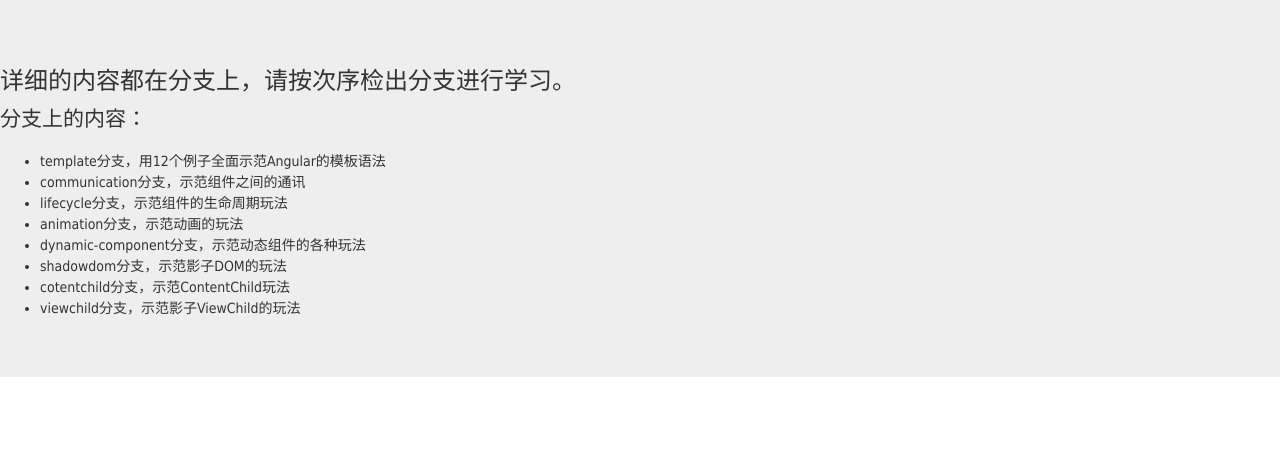
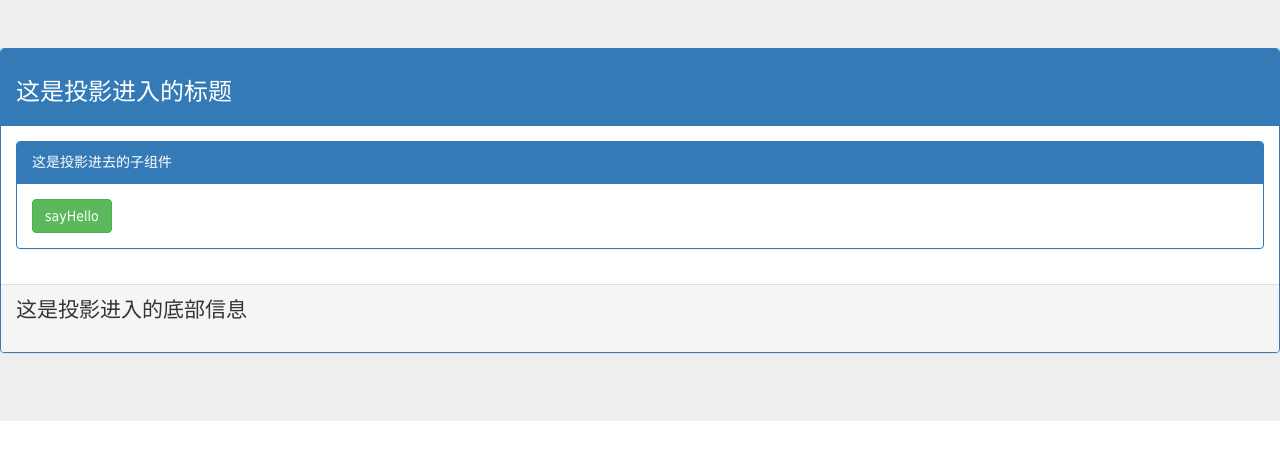
Before and after one commit to tanghuangthree/learn-angular, an Angular app: page / in a window 1280 px wide. Shown: the top 460 px of the page. Built offline with nearby package versions, Linux system fonts and the light colour scheme.

Commit message:
Function Or Bug: update projection Symptom: N/A BugID:  N/A Root Cause: N/A Solution: N/A Note:  N/A

```diff
--- a/src/app/app.component.html
+++ b/src/app/app.component.html
@@ -1,16 +1,7 @@
 <div class="jumbotron">
-  <h3>
-    详细的内容都在分支上，请按次序检出分支进行学习。
-  </h3>
-  <p>分支上的内容：</p>
-  <ul>
-    <li>template分支，用12个例子全面示范Angular的模板语法</li>
-    <li>communication分支，示范组件之间的通讯</li>
-    <li>lifecycle分支，示范组件的生命周期玩法</li>
-    <li>animation分支，示范动画的玩法</li>
-    <li>dynamic-component分支，示范动态组件的各种玩法</li>
-    <li>shadowdom分支，示范影子DOM的玩法</li>
-    <li>cotentchild分支，示范ContentChild玩法</li>
-    <li>viewchild分支，示范影子ViewChild的玩法</li>
-  </ul>
+  <test-ng-content>
+    <h3>这是投影进入的标题</h3>
+    <p>这是投影进入的底部信息</p>
+    <child-one (myevent)="fatherDoSomething($event)"></child-one>
+  </test-ng-content>
 </div>
--- a/src/app/app.component.ts
+++ b/src/app/app.component.ts
@@ -7,4 +7,8 @@
 })
 export class AppComponent {
   title = 'app';
+
+  fatherDoSomething(event):void {
+    console.log(event);
+  }
 }
--- a/src/app/app.module.ts
+++ b/src/app/app.module.ts
@@ -2,10 +2,14 @@
 import { NgModule } from '@angular/core';
 
 import { AppComponent } from './app.component';
+import { ChildOneComponent } from './child-one/child-one.component';
+import { TestNgContentComponent } from './test-ng-content/test-ng-content.component';
 
 @NgModule({
   declarations: [
-    AppComponent
+    AppComponent,
+    ChildOneComponent,
+    TestNgContentComponent
   ],
   imports: [
     BrowserModule
--- /dev/null
+++ b/src/app/child-one/child-one.component.html
@@ -0,0 +1,6 @@
+<div class="panel panel-primary">
+  <div class="panel-heading">这是投影进去的子组件</div>
+  <div class="panel-body">
+    <button class="btn btn-success" (click)="sayHello()">sayHello</button>
+  </div>
+</div>
--- /dev/null
+++ b/src/app/child-one/child-one.component.ts
@@ -0,0 +1,19 @@
+import { Component, OnInit, Output, EventEmitter } from '@angular/core';
+
+@Component({
+  selector: 'child-one',
+  templateUrl: './child-one.component.html',
+  styleUrls: ['./child-one.component.scss']
+})
+export class ChildOneComponent implements OnInit {
+  @Output()
+  myevent:EventEmitter<string> = new EventEmitter<string>();
+  constructor() { }
+
+  ngOnInit() {
+  }
+  sayHello():void {
+    this.myevent.emit("被投影的子组件也可以派发事件...");
+  }
+
+}
--- /dev/null
+++ b/src/app/test-ng-content/test-ng-content.component.html
@@ -0,0 +1,11 @@
+<div class="panel panel-primary">
+  <div class="panel-heading">
+    <ng-content select="h3"></ng-content>
+  </div>
+  <div class="panel-body">
+    <ng-content select="child-one"></ng-content>
+  </div>
+  <div class="panel-footer">
+    <ng-content select="p"></ng-content>
+  </div>
+</div>
--- /dev/null
+++ b/src/app/test-ng-content/test-ng-content.component.ts
@@ -0,0 +1,15 @@
+import { Component, OnInit } from '@angular/core';
+
+@Component({
+  selector: 'test-ng-content',
+  templateUrl: './test-ng-content.component.html',
+  styleUrls: ['./test-ng-content.component.scss']
+})
+export class TestNgContentComponent implements OnInit {
+
+  constructor() { }
+
+  ngOnInit() {
+  }
+
+}
```
Also changed, not shown: src/app/child-one/child-one.component.scss (added), src/app/test-ng-content/test-ng-content.component.scss (added), 2 other files (tests, documents, lock files or other folders).
